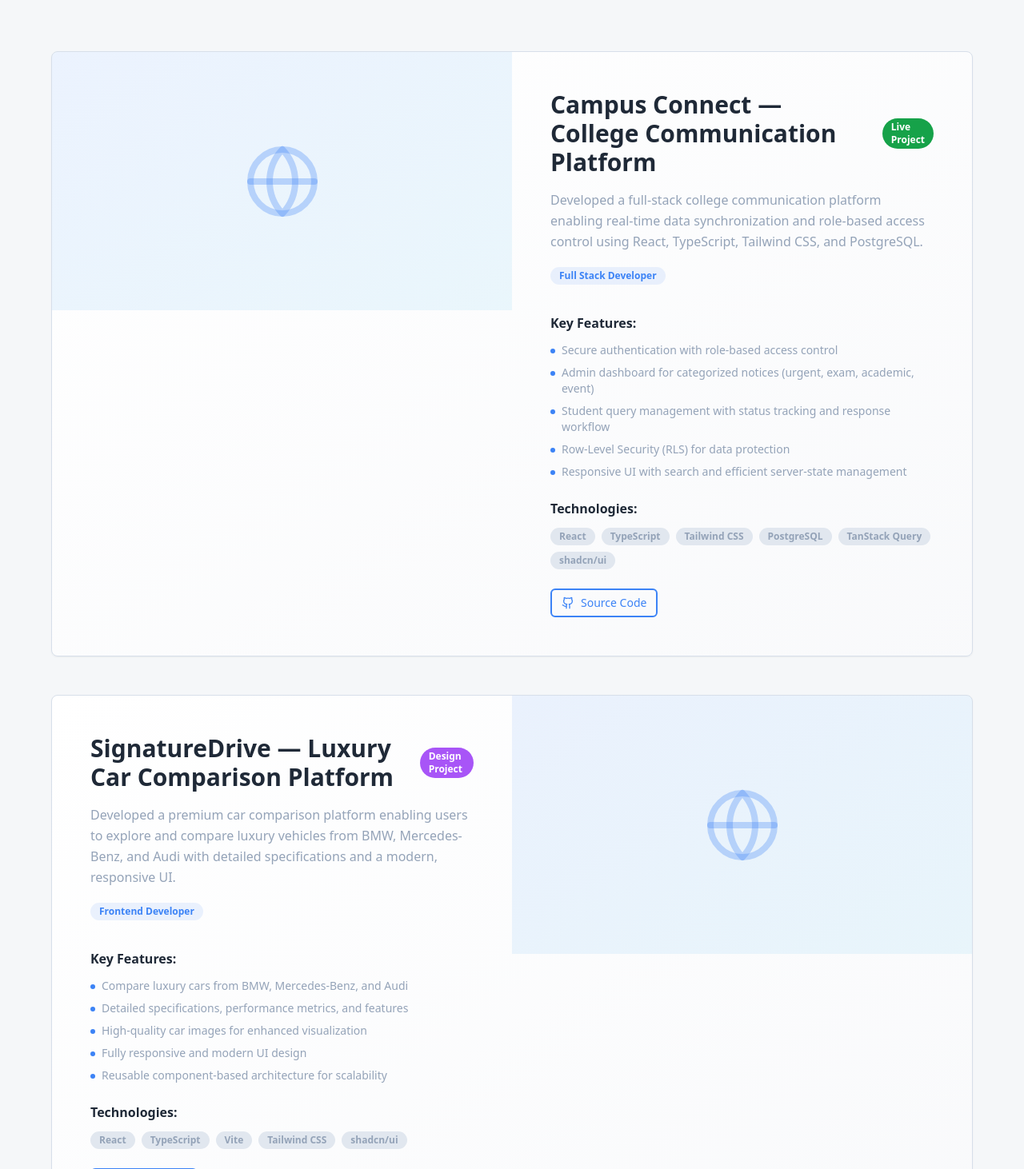
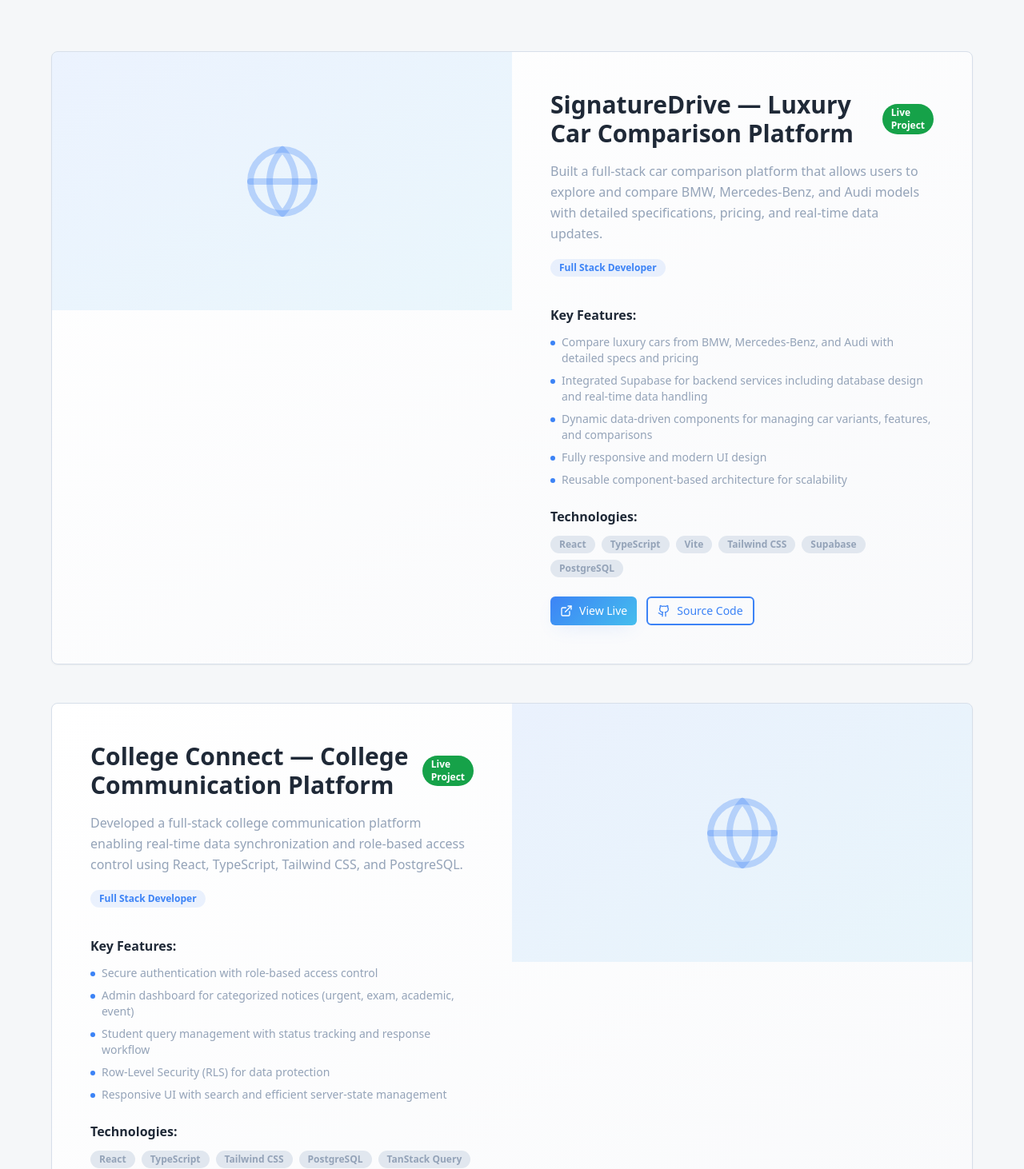
Before and after one commit to dmw14/Portfolio-Webpage, a React (Vite) app: page / in a window 1280 px wide. Shown: the part 4688-6150 px from the top of the page at 80% size. Built offline with nearby package versions, Linux system fonts and the light colour scheme.

Commit message:
updated projects

```diff
--- a/src/components/Footer.tsx
+++ b/src/components/Footer.tsx
@@ -15,7 +15,7 @@ const Footer = () => {
               </span>
             </h3>
             <p className="text-muted-foreground max-w-2xl mx-auto">
-              Frontend Developer • ML Enthusiast
+              Web Developer
             </p>
           </div>
 
@@ -41,11 +41,7 @@ const Footer = () => {
               <div className="text-muted-foreground text-sm">
                 © {currentYear} Dhruv Sunil Ingale. All rights reserved.
               </div>
-              <div className="flex items-center gap-2 text-muted-foreground text-sm">
-                <span>Built with</span>
-                <Heart className="w-4 h-4 text-red-500 fill-current" />
-                <span>using React & TypeScript</span>
-              </div>
+
             </div>
           </div>
 
--- a/src/components/Projects.tsx
+++ b/src/components/Projects.tsx
@@ -9,11 +9,30 @@ const Projects = () => {
   const [currentImageIndex, setCurrentImageIndex] = useState(0);
 
   const projects = [
+        {
+        title: "SignatureDrive — Luxury Car Comparison Platform",
+        description: "Built a full-stack car comparison platform that allows users to explore and compare BMW, Mercedes-Benz, and Audi models with detailed specifications, pricing, and real-time data updates.",
+        image: "/api/placeholder/600/400",
+        technologies: ["React", "TypeScript", "Vite", "Tailwind CSS", "Supabase", "PostgreSQL"],
+        features: [
+          "Compare luxury cars from BMW, Mercedes-Benz, and Audi with detailed specs and pricing",
+          "Integrated Supabase for backend services including database design and real-time data handling",
+          "Dynamic data-driven components for managing car variants, features, and comparisons" ,
+          "Fully responsive and modern UI design",
+          "Reusable component-based architecture for scalability"
+      ],
+      links: {
+        live: "https://signature-drive.vercel.app",
+        github: "https://github.com/dmw14/SignatureDrive---CarCompareWebsite"
+      },
+      status: "live",
+      role: "Full Stack Developer"
+    },
     {
-      title: "Campus Connect — College Communication Platform",
+      title: "College Connect — College Communication Platform",
       description: "Developed a full-stack college communication platform enabling real-time data synchronization and role-based access control using React, TypeScript, Tailwind CSS, and PostgreSQL.",
       image: "/api/placeholder/600/400",
-      technologies: ["React", "TypeScript", "Tailwind CSS", "PostgreSQL", "TanStack Query", "shadcn/ui"],
+      technologies: ["React", "TypeScript", "Tailwind CSS", "PostgreSQL", "TanStack Query", "Superbase"],
       features: [
         "Secure authentication with role-based access control",
         "Admin dashboard for categorized notices (urgent, exam, academic, event)",
@@ -27,25 +46,6 @@ const Projects = () => {
       },
       status: "live",
       role: "Full Stack Developer"
-    },
-    {
-        title: "SignatureDrive — Luxury Car Comparison Platform",
-        description: "Developed a premium car comparison platform enabling users to explore and compare luxury vehicles from BMW, Mercedes-Benz, and Audi with detailed specifications and a modern, responsive UI.",
-        image: "/api/placeholder/600/400",
-        technologies: ["React", "TypeScript", "Vite", "Tailwind CSS", "shadcn/ui"],
-        features: [
-          "Compare luxury cars from BMW, Mercedes-Benz, and Audi",
-          "Detailed specifications, performance metrics, and features",
-          "High-quality car images for enhanced visualization",
-          "Fully responsive and modern UI design",
-          "Reusable component-based architecture for scalability"
-      ],
-      links: {
-        live: "",
-        github: "https://github.com/dmw14/SignatureDrive---CarCompareWebsite"
-      },
-      status: "completed",
-      role: "Frontend Developer"
     },
     {
       title: "Yojana Yantra",
```
